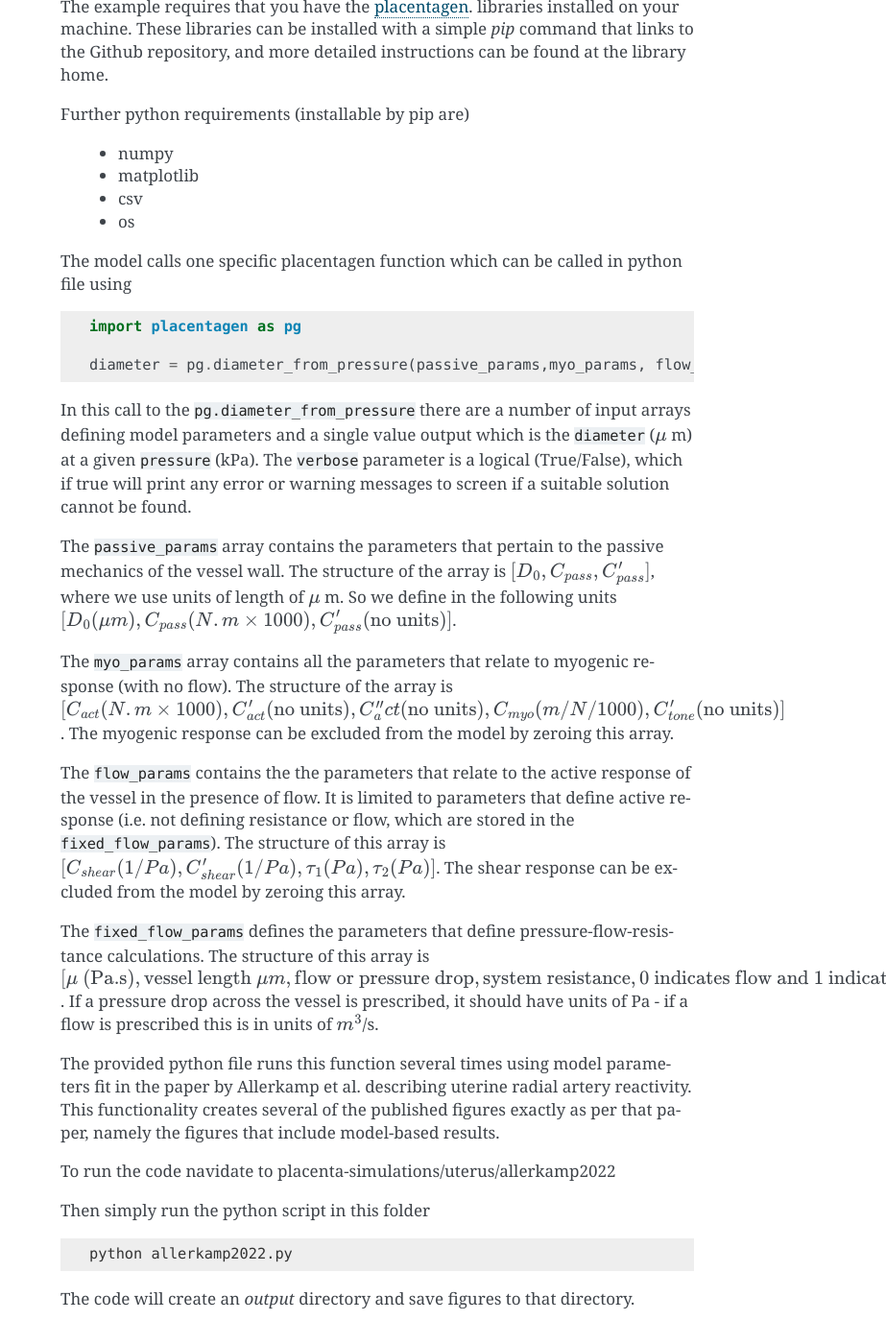
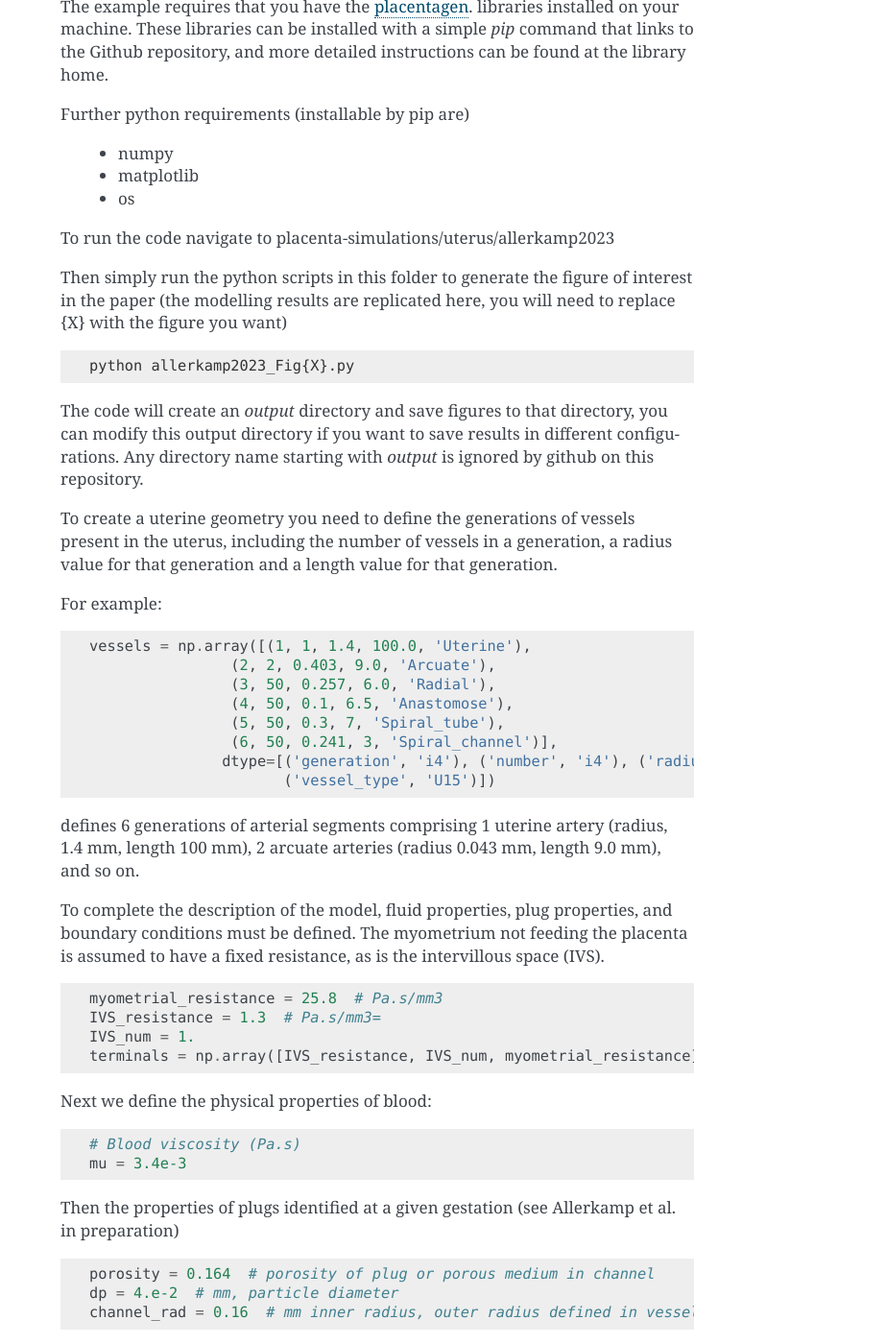
Before and after one commit to VirtualPregnancy/placenta-simulations, a Sphinx documentation site: the page built from documentation/source/Models/uterus/allerkamp2023.rst, in a window 1280 px wide and 1400 px high, scrolled down 229 px. Shown: the whole window at 96% size, without its empty margins (357-1280 px from the left). Built offline with Sphinx 7.4.7, drawn with Linux system fonts in a browser that asks for light colours; pages that are not in the unit, such as notebooks, are missing from menus; some of the changed text lies outside the part shown.

Commit message:
doc tweaks

```diff
--- a/documentation/source/Models/uterus/allerkamp2023.rst
+++ b/documentation/source/Models/uterus/allerkamp2023.rst
@@ -2,7 +2,7 @@
 Example 1 - Allerkamp et al. 2023
 =================================
 
-This example is found in the directory placenta-simulations/uterus/allerkamp2022
+This example is found in the directory placenta-simulations/uterus/allerkamp2023
 
 The example requires that you have the `placentagen <https://github.com/VirtualPregnancy/placentagen>`_. libraries installed on your machine.
 These libraries can be installed with a simple *pip* command that links to the Github repository, and more detailed instructions can be found at the library home.
@@ -11,48 +11,86 @@ Further python requirements (installable by pip are)
 
    - numpy
    - matplotlib
-   - csv
    - os
 
-The model calls one specific placentagen function which can be called in python file using
 
+To run the code navigate to placenta-simulations/uterus/allerkamp2023
 
-.. code-block:: python
-
-    import placentagen as pg
-
-    diameter = pg.diameter_from_pressure(passive_params,myo_params, flow_params, fixed_flow_params, pressure,verbose)
-
-In this call to the :code:`pg.diameter_from_pressure` there are a number of input arrays defining model parameters and a single value output
-which is the :code:`diameter` (:math:`\mu` m) at a given :code:`pressure` (kPa). The :code:`verbose` parameter is a logical (True/False), which if true will print any error or warning messages to screen
-if a suitable solution cannot be found.
-
-The :code:`passive_params` array contains the parameters that pertain to the passive mechanics of the vessel wall. The structure
-of the array is :math:`[D_0,C_{pass},C'_{pass}]`, where we use units of length of :math:`\mu` m. So we define in the following units
-:math:`[D_0 (\mu m),C_{pass} (N.m \times 1000),C'_{pass} \text{(no units)}]`.
-
-The :code:`myo_params` array contains all the parameters that relate to myogenic response (with no flow). The structure of the array is
-:math:`[C_{act} (N.m \times 1000),C'_{act} \text{(no units)},C''_act \text{(no units)}, C_{myo} (m/N / 1000),C'_{tone} \text{(no units)}]`. The myogenic response can be excluded from the model
-by zeroing this array.
-
-The :code:`flow_params` contains the the parameters that relate to the active response of the vessel in the presence of flow. It is limited to parameters that define active
-response (i.e. not defining resistance or flow, which are stored in the :code:`fixed_flow_params`). The structure of this array is
-:math:`[C_{shear} (1/Pa),C'_{shear} (1/Pa),\tau_1 (Pa),\tau_2 (Pa)]`. The shear response can be excluded from the model by zeroing this array.
-
-The :code:`fixed_flow_params` defines the parameters that define pressure-flow-resistance calculations. The structure of this array is
-:math:`[\mu \text{ (Pa.s)}, \text{vessel length } \mu m, \text{flow or pressure drop}, \text{system resistance}, \text{0 indicates flow and 1 indicates pressure drop} ]`.
-If a pressure drop across the vessel is prescribed, it should have units of Pa - if a flow is prescribed this is in units of :math:`m^3`/s.
-
-The provided python file runs this function several times using model parameters fit in the paper by Allerkamp et al. describing uterine radial artery reactivity. This functionality creates several
-of the published figures exactly as per that paper, namely the figures that include model-based results.
-
-To run the code navidate to placenta-simulations/uterus/allerkamp2022
-
-Then simply run the python script in this folder
+Then simply run the python scripts in this folder to generate the figure of interest in the paper (the modelling results are replicated here, you will need to replace {X} with the figure you want)
 
 .. code-block:: console
 
-    python allerkamp2022.py
+    python allerkamp2023_Fig{X}.py
 
 
-The code will create an *output* directory and save figures to that directory.
+The code will create an *output* directory and save figures to that directory, you can modify this output directory if you want to save results in different configurations.
+Any directory name starting with *output* is ignored by github on this repository.
+
+To create a uterine geometry you need to define the generations of vessels present in the uterus, including the number of vessels in a generation, a radius value for that generation
+and a length value for that generation.
+
+For example:
+
+.. code-block::
+
+        vessels = np.array([(1, 1, 1.4, 100.0, 'Uterine'),
+                        (2, 2, 0.403, 9.0, 'Arcuate'),
+                        (3, 50, 0.257, 6.0, 'Radial'),
+                        (4, 50, 0.1, 6.5, 'Anastomose'),
+                        (5, 50, 0.3, 7, 'Spiral_tube'),
+                        (6, 50, 0.241, 3, 'Spiral_channel')],
+                       dtype=[('generation', 'i4'), ('number', 'i4'), ('radius', 'f8'), ('length', 'f8'),
+                              ('vessel_type', 'U15')])
+
+defines 6 generations of arterial segments comprising 1 uterine artery (radius, 1.4 mm, length 100 mm), 2 arcuate arteries (radius 0.043 mm, length 9.0 mm), and so on.
+
+To complete the description of the model, fluid properties, plug properties, and boundary conditions must be defined. The myometrium not feeding the placenta is assumed to have a fixed resistance, as is the intervillous space (IVS).
+
+.. code-block::
+
+    myometrial_resistance = 25.8  # Pa.s/mm3
+    IVS_resistance = 1.3  # Pa.s/mm3=
+    IVS_num = 1.
+    terminals = np.array([IVS_resistance, IVS_num, myometrial_resistance])
+
+Next we define the physical properties of blood:
+
+.. code-block::
+
+    # Blood viscosity (Pa.s)
+    mu = 3.4e-3
+
+Then the properties of plugs identified at a given gestation (see Allerkamp et al. in preparation)
+
+.. code-block::
+
+    porosity = 0.164  # porosity of plug or porous medium in channel
+    dp = 4.e-2  # mm, particle diameter
+    channel_rad = 0.16  # mm inner radius, outer radius defined in vessels
+
+
+Finally we define boundary conditions (pressure at the uterine artery and total blood flow to the uterus:
+
+.. code-block::
+
+    # Define a mean uterine artery pressure
+    StaticPressure = 84. * 133.
+    # steady flow component (baseline) in ml/min - will be scaled with resistance
+    SteadyFlow = 39.5  # ml/min
+
+Terminal vessel properties are set as an arrays with a defined format:
+
+.. code-block::
+
+    terminals = np.array([IVS_resistance,IVS_num,myometrial_resistance])
+    boundary_conds = np.array([('flow',StaticPressure,SteadyFlow)],dtype=[('bc_type', 'U12'),('inlet_p','f8'),('inlet_q','f8')])
+
+The model is now defined and can be simulated using the following command in python:
+
+.. code-block::
+
+    [TotalResistance, VenousResistance, shear,resistance,flow,pressure_out] = pg.human_total_resistance(mu,dp,porosity,vessels, terminals,boundary_conds,channel_rad)
+
+The output of the simulation is a series of arrays (total resistance = overall resistance, venous resistance = estimated venous contribution to resistance, shear = shear stress at each generation,
+resistance = resistance per generation, flow = flow per generation, pressure_out = pressure at the terminal end of each vessel generation). You can then manipulate these arrays and data you have put into
+the system to interpret your results. The example scripts show some ways to do this!
--- a/documentation/source/Models/uterus/staticuterus_index.rst
+++ b/documentation/source/Models/uterus/staticuterus_index.rst
@@ -8,4 +8,4 @@ This set of examples demonstrates the steps toward solving models of uterine ves
     :maxdepth: 1
 
     staticflowtheory
-    model1
+    allerkamp2023
--- a/documentation/source/Models/uterus/uterus_index.rst
+++ b/documentation/source/Models/uterus/uterus_index.rst
@@ -8,3 +8,4 @@ This set of examples demonstrates the steps toward simulating function in the ut
     :maxdepth: 1
 
     singlevessel_index
+    staticuterus_index
```
Also changed, not shown: documentation/source/Models/uterus/staticflowtheory.rst (+57 -11 lines).
